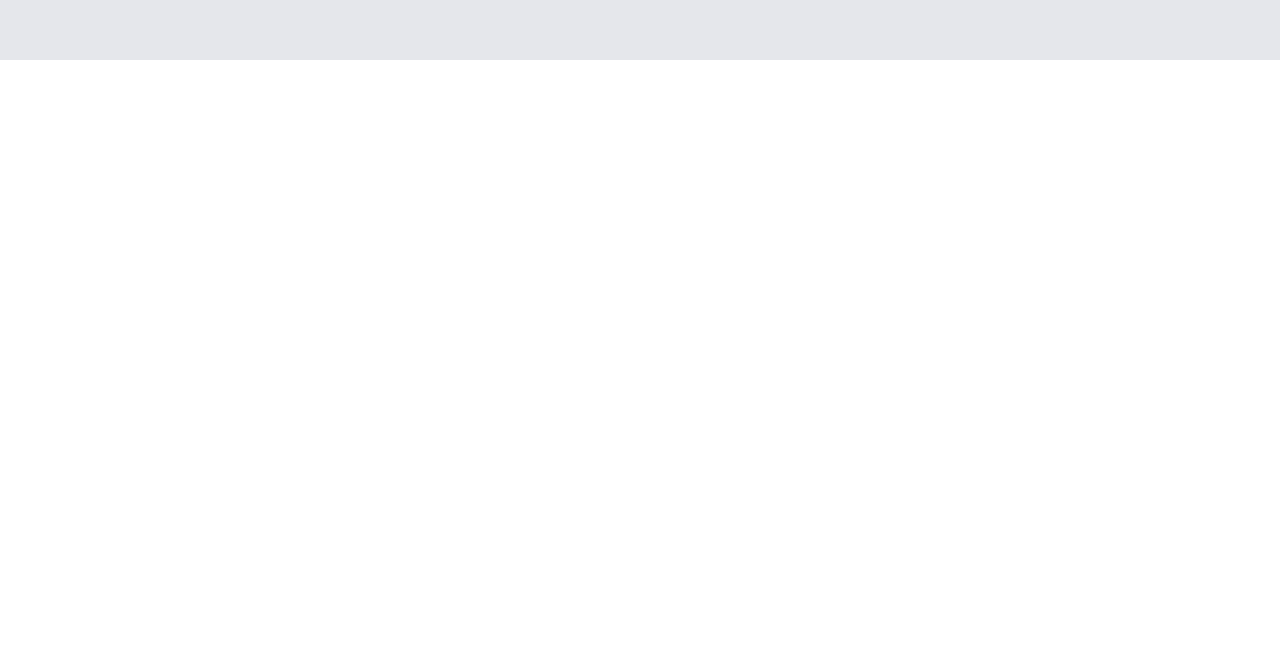
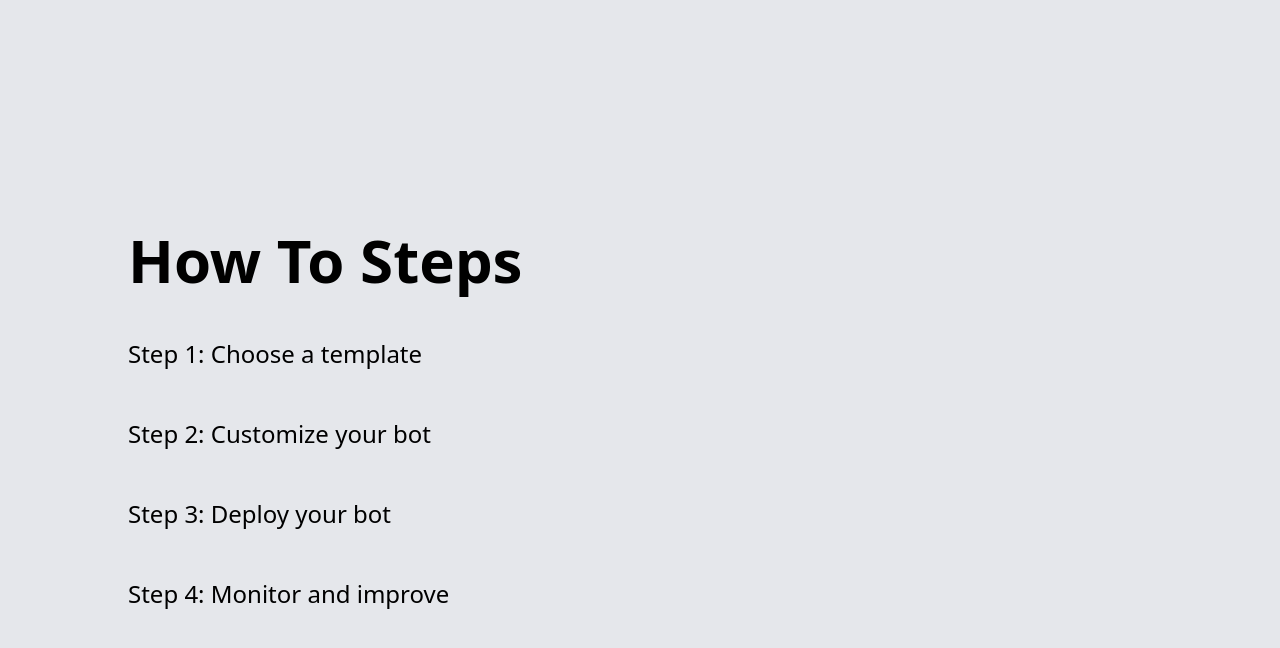
Before and after one commit to Tarif24/Build_A_Bot_Frontend, a React (Vite) app: page / in a window 1280 px wide. Shown: the part 2340-2988 px from the top of the page. Before the commit the page ends 2400 px from the top, so only its background shows below. Built offline with nearby package versions, Linux system fonts and the light colour scheme.

Commit message:
Built simple how to step component

```diff
--- /dev/null
+++ b/src/components/HowToSteps.jsx
@@ -0,0 +1,23 @@
+import React from "react";
+
+const HowToSteps = ({ listOfSteps }) => {
+    return (
+        <div className="flex flex-col justify-center items-center w-full h-[90vh] min-h-fit bg-gray-200">
+            <div className="flex flex-col justify-center gap-12 items-center w-[80%] min-h-fit">
+                <h1 className="text-6xl font-semibold text-left w-full">
+                    How To Steps
+                </h1>
+                {listOfSteps.map((step, index) => (
+                    <div
+                        key={index}
+                        className="flex flex-col justify-center items-center w-full min-h-fit bg-gray-200"
+                    >
+                        <h1 className="text-2xl text-left w-full">{step}</h1>
+                    </div>
+                ))}
+            </div>
+        </div>
+    );
+};
+
+export default HowToSteps;
--- a/src/pages/HomePage.jsx
+++ b/src/pages/HomePage.jsx
@@ -1,5 +1,6 @@
 import Hero from "../components/Hero";
 import Question from "../components/Question";
+import HowToSteps from "../components/HowToSteps";
 
 const HomePage = () => {
     return (
@@ -13,6 +14,14 @@ const HomePage = () => {
                 question="What is RAG Bot?"
                 answer="The capital of France is Paris."
             />
+            <HowToSteps
+                listOfSteps={[
+                    "Step 1: Choose a template",
+                    "Step 2: Customize your bot",
+                    "Step 3: Deploy your bot",
+                    "Step 4: Monitor and improve",
+                ]}
+            />
         </div>
     );
 };
```
